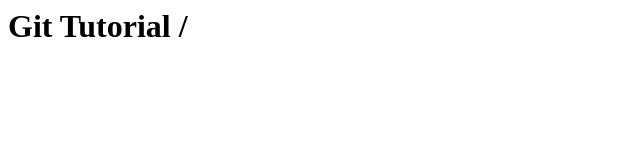
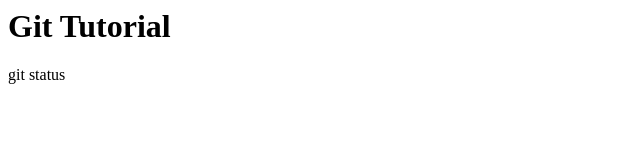
Before and after one commit to mouse4562/get_tutorial, a plain HTML site: page index.html in a window 1280 px wide. Shown: the full height of the page, 0-640 px from the left. Drawn offline with Linux system fonts and the light colour scheme.

Commit message:
Add git status command

```diff
--- a/index.html
+++ b/index.html
@@ -1 +1,2 @@
-<h1>Git Tutorial /<h1>
+<h1>Git Tutorial</h1>
+<p>git status</p>
```
